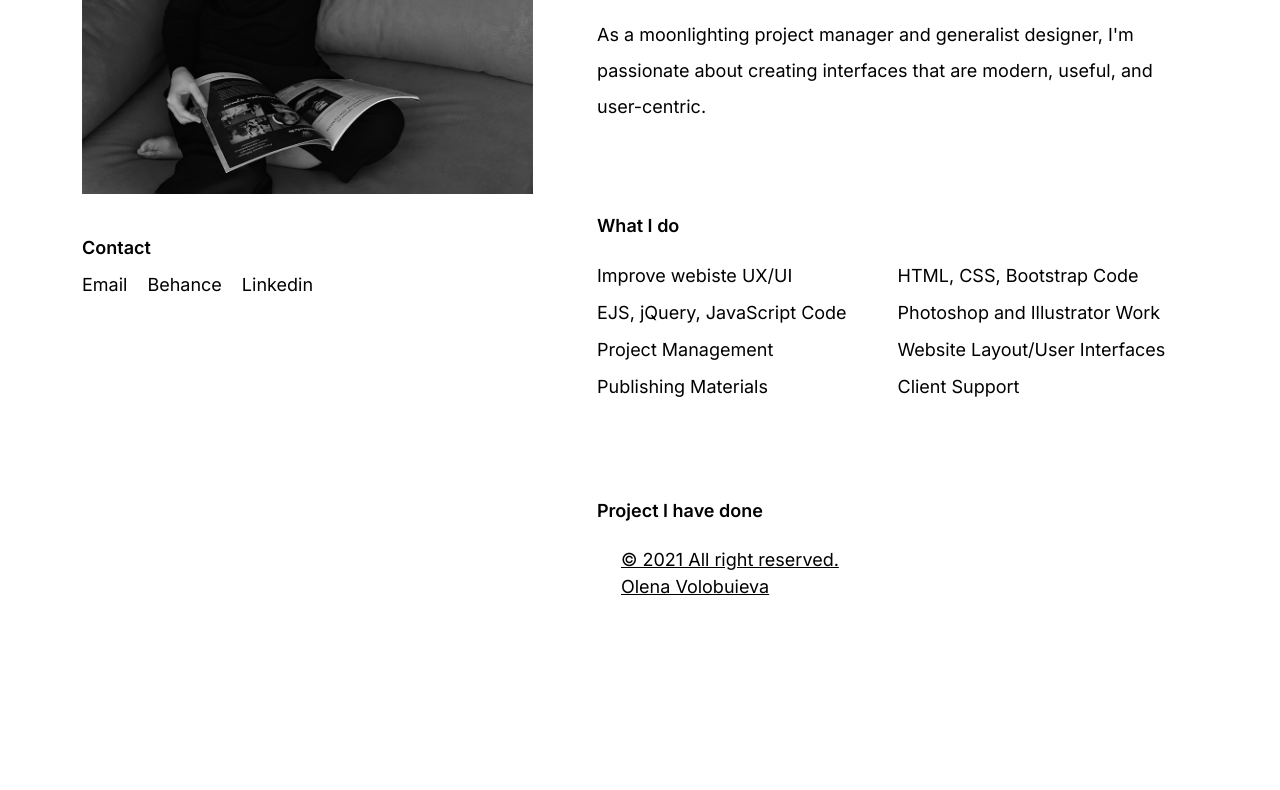
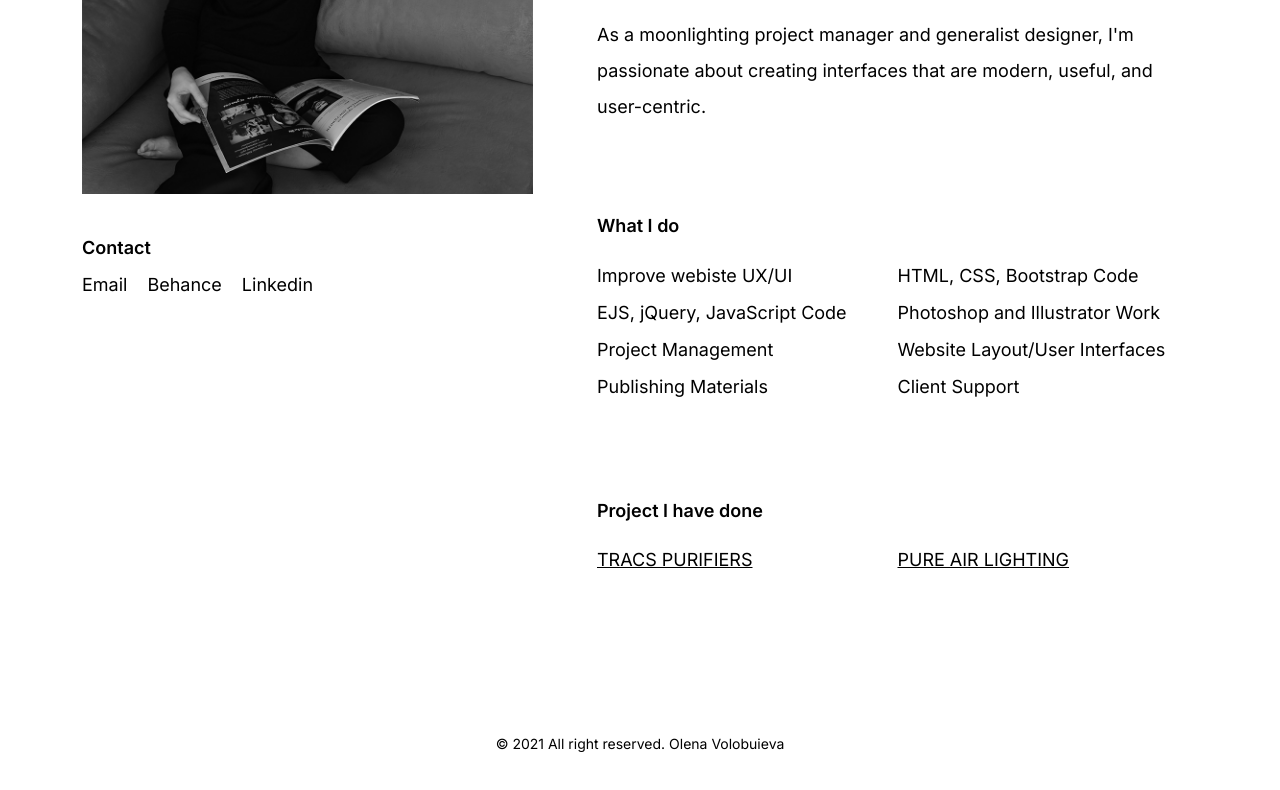
Before and after one commit to Olenka1/Olena-Volobuieva-CV, a plain HTML site: page index.html in a window 1280 px wide. Shown: the part 606-1396 px from the top of the page. Before the commit the page ends 1316 px from the top, so only its background shows below. Drawn offline with nearby package versions, Linux system fonts and the light colour scheme.

Commit message:
Update index.html

```diff
--- a/index.html
+++ b/index.html
@@ -73,8 +73,8 @@
                 <section class="ds-info-list-section">
                     <h3 class="">Project I have done</h3>
                     <ul>
-                      <li><a href="https://www.tracspurifiers.com" target="_blanck>TRACS PURIFIERS</a></li>
-                      <li><a href="https://www.pureairlighting.com" target="_blanck>PURE AIR LIGHTING</a></li>
+                      <li><a href="https://www.tracspurifiers.com" target="_blanck">TRACS PURIFIERS</a></li>
+                      <li><a href="https://www.pureairlighting.com" target="_blanck">PURE AIR LIGHTING</a></li>
                     </ul>
                 </section>
               </div>
```
